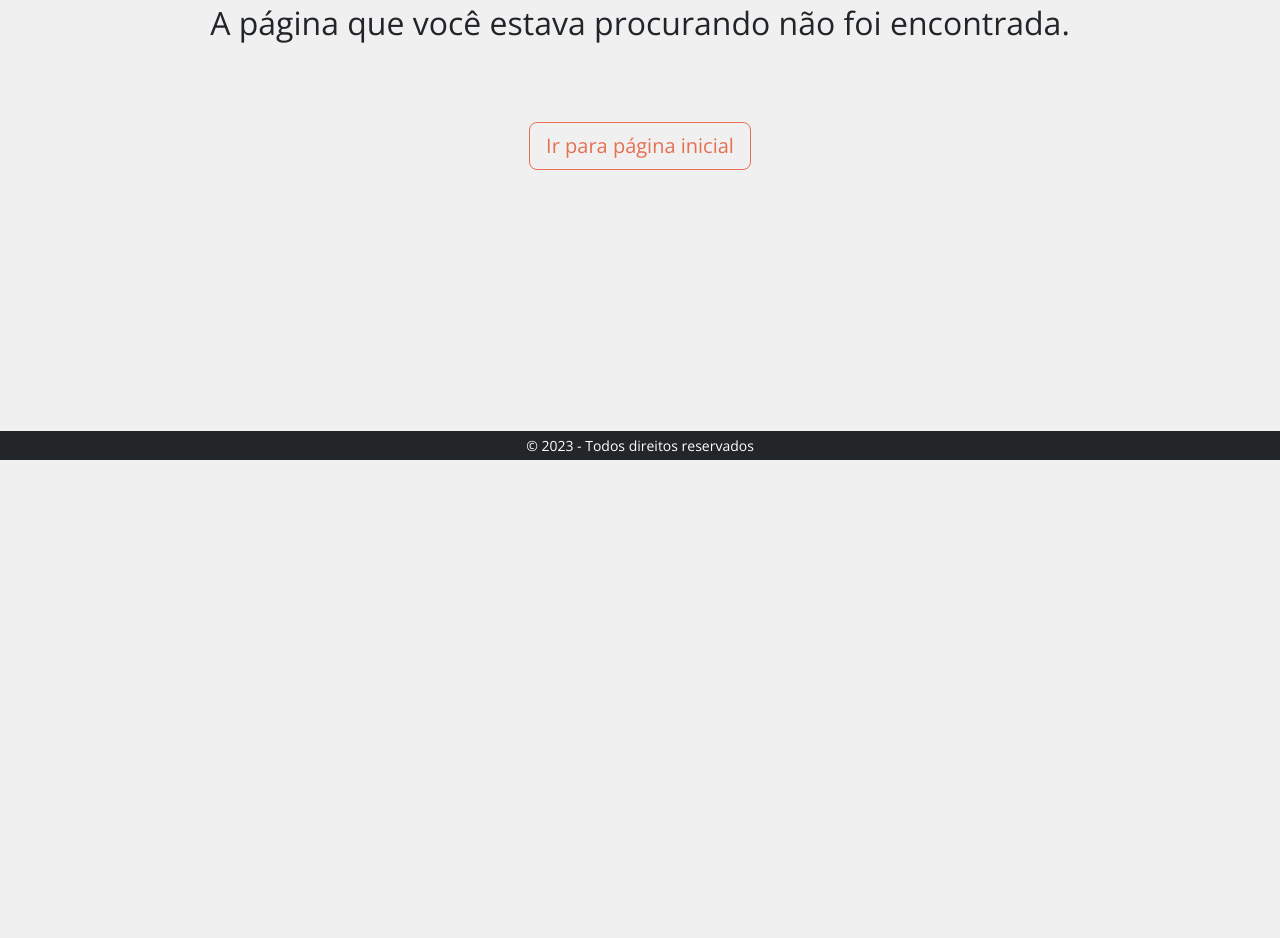
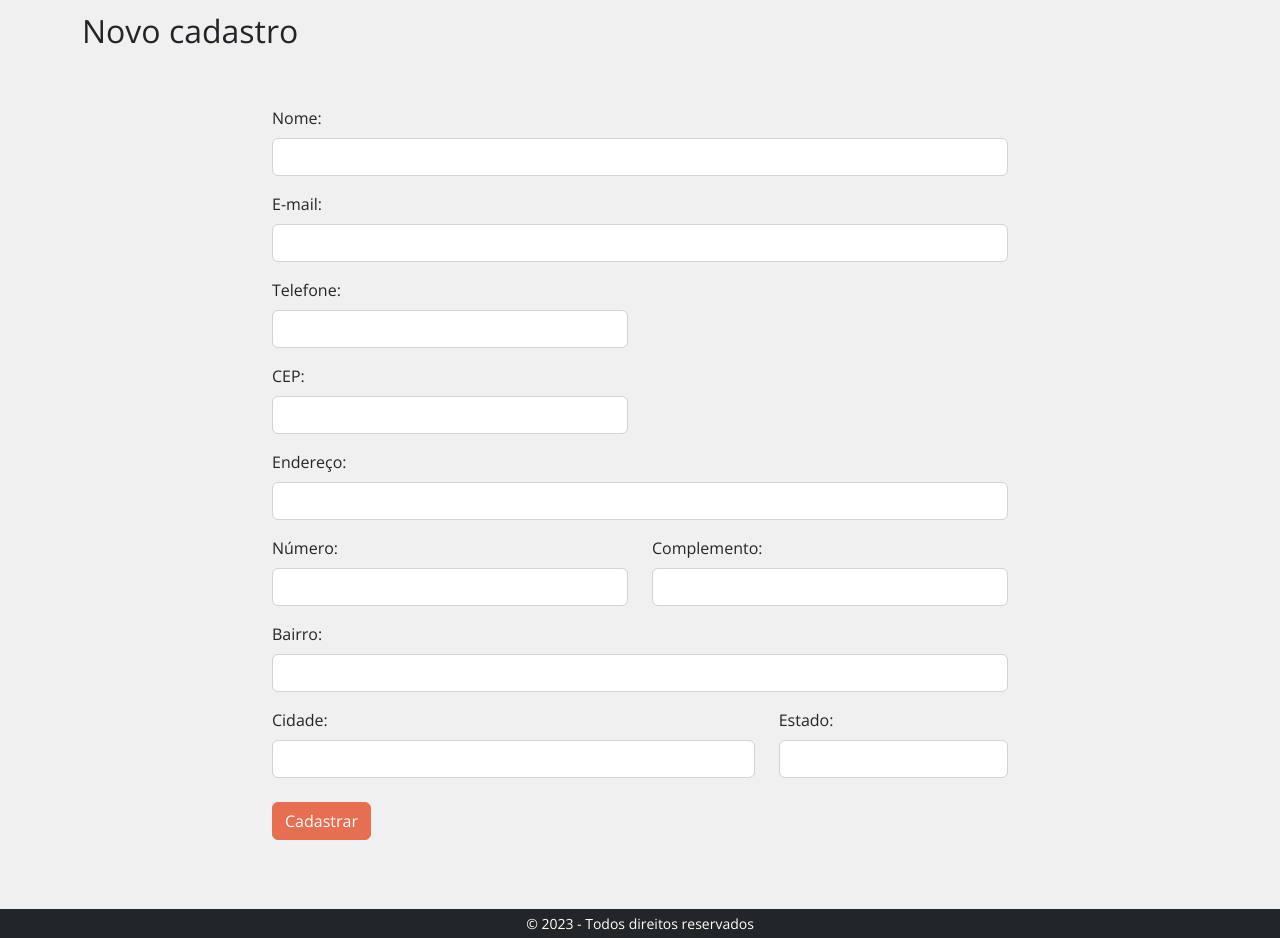
Before and after one commit to Samuel-silva/cadastro-contatos-react, a React (Create React App) app: page /new-register in a window 1280 px wide. Before the commit this address had no page. Shown: the part 340-1278 px from the top of the page. Before the commit the page ends 800 px from the top, so only its background shows below. Built offline with nearby package versions, Linux system fonts and the light colour scheme.

Commit message:
feat - Form new contact and save

```diff
--- a/src/components/NotFoundContacts.jsx
+++ b/src/components/NotFoundContacts.jsx
@@ -18,7 +18,7 @@ function NotFoundContacts(props) {
     btn = <Button
       className="text-white mt-sm-0 mt-2 align-self-end align-self-sm-center"
       variant="success"
-      onClick={() => navigate('/')}
+      onClick={() => navigate('/new-register')}
     >
       <span className="pe-3">Adicionar</span>
       <Icon.PersonPlus size={18} />
--- a/src/index.scss
+++ b/src/index.scss
@@ -22,6 +22,10 @@ body {
   min-width: 320px;
   min-height: 100vh;
 }
+.form-control {
+  background-color: #FFF !important;
+}
+
 
 #root {
   min-height: 100vh;
--- /dev/null
+++ b/src/pages/FormPage.jsx
@@ -0,0 +1,206 @@
+import { useLocation, useNavigate } from "react-router-dom";
+
+import { Breadcrumb, Button, Col, Form, Row } from 'react-bootstrap';
+
+import Footer from "../components/Footer";
+import Header from "../components/Header";
+import Main from "../components/Main";
+import { useEffect, useState } from "react";
+import { useFetchContacts } from '../api/useFetchContacts';
+
+const initialForm = {
+  name: '',
+  email: '',
+  phone: '',
+  zipCode: '',
+  number: '',
+  address: '',
+  complement: '',
+  neighborhood: '',
+  city: '',
+  state: '',
+};
+
+function FormPage(props) {
+  const location = useLocation();
+	const navigate = useNavigate();
+
+  const [formValues, setFormValues] = useState(initialForm);
+  const [validated, setValidated] = useState(false);
+  const [isLoading, setLoading] = useState(false);
+
+  const { erro, loading, axiosFetch } = useFetchContacts();
+
+  const titulo = location.pathname === '/new-register'
+  ? "Novo cadastro" : "Editar cadastro";
+
+  const handleSubmit = (event) => {
+    const form = event.currentTarget;
+    event.preventDefault();
+    event.stopPropagation();
+    setLoading(true);
+
+    if (form.checkValidity() === true) {
+      createContact(formValues)
+    }
+
+    setValidated(true);
+  };
+
+  function updateInput(value, key) {
+    setFormValues({...formValues, [key]: value});
+  }
+
+  function createContact(formData) {
+    axiosFetch({
+      method: 'post',
+      payload: formData,
+    })
+  }
+
+  useEffect(() => {
+    if (!loading && !erro) {
+      setLoading(false);
+    }
+  }, [erro, loading]);
+
+  return (
+    <>
+			<Header />
+			<Main>
+        <Breadcrumb className="pt-2">
+          <Breadcrumb.Item onClick={() => navigate('/')}>Home</Breadcrumb.Item>
+          <Breadcrumb.Item active>{ titulo }</Breadcrumb.Item>
+        </Breadcrumb>
+        <h2 className="pt-2">{ titulo }</h2>
+
+        <Row className="justify-content-center pt-5">
+          <Col md={8}>
+            <Form noValidate validated={validated} onSubmit={handleSubmit}>
+              <Form.Group>
+                <Form.Label>Nome:</Form.Label>
+                <Form.Control
+                  type="text"
+                  value={formValues.name}
+                  onChange={e => updateInput(e.target.value, 'name')}
+                  required
+                />
+              </Form.Group>
+              <Form.Group className="mt-3">
+                <Form.Label>E-mail:</Form.Label>
+                <Form.Control
+                  type="email"
+                  value={formValues.email}
+                  onChange={e => updateInput(e.target.value, 'email')}
+                  required
+                />
+              </Form.Group>
+              <Row>
+                <Col md={6}>
+                  <Form.Group className="mt-3">
+                    <Form.Label>Telefone:</Form.Label>
+                    <Form.Control
+                      type="text"
+                      value={formValues.phone}
+                      onChange={e => updateInput(e.target.value, 'phone')}
+                      required
+                    />
+                  </Form.Group>
+                </Col>
+              </Row>
+              <Row>
+                <Col md={6}>
+                  <Form.Group className="mt-3">
+                    <Form.Label>CEP:</Form.Label>
+                    <Form.Control
+                      type="text"
+                      value={formValues.zipCode}
+                      onChange={e => updateInput(e.target.value, 'zipCode')}
+                      required
+                    />
+                  </Form.Group>
+                </Col>
+              </Row>
+              <Form.Group className="mt-3">
+                <Form.Label>Endereço:</Form.Label>
+                <Form.Control
+                  type="text"
+                  value={formValues.address}
+                  onChange={e => updateInput(e.target.value, 'address')}
+                  required
+                />
+              </Form.Group>
+              <Row>
+                <Col md={6}>
+                  <Form.Group className="mt-3">
+                    <Form.Label>Número:</Form.Label>
+                    <Form.Control
+                      type="text"
+                      value={formValues.number}
+                      onChange={e => updateInput(e.target.value, 'number')}
+                      required
+                    />
+                  </Form.Group>
+                </Col>
+                <Col md={6}>
+                  <Form.Group className="mt-3">
+                    <Form.Label>Complemento:</Form.Label>
+                    <Form.Control
+                      type="text"
+                      value={formValues.complement}
+                      onChange={e => updateInput(e.target.value, 'complement')}
+                    />
+                  </Form.Group>
+                </Col>
+              </Row>
+              <Form.Group className="mt-3">
+                <Form.Label>Bairro:</Form.Label>
+                <Form.Control
+                  type="text"
+                  value={formValues.neighborhood}
+                  onChange={e => updateInput(e.target.value, 'neighborhood')}
+                  required
+                />
+              </Form.Group>
+              <Row>
+                <Col md={8}>
+                  <Form.Group className="mt-3">
+                    <Form.Label>Cidade:</Form.Label>
+                    <Form.Control
+                      type="text"
+                      value={formValues.city}
+                      onChange={e => updateInput(e.target.value, 'city')}
+                      required
+                    />
+                  </Form.Group>
+                </Col>
+                <Col md={4}>
+                  <Form.Group className="mt-3">
+                    <Form.Label>Estado:</Form.Label>
+                    <Form.Control
+                      type="text"
+                      value={formValues.state}
+                      onChange={e => updateInput(e.target.value, 'state')}
+                      required
+                    />
+                  </Form.Group>
+                </Col>
+              </Row>
+              <Button
+                className="mt-4"
+                type="submit"
+                variant="primary"
+                disabled={isLoading}
+              >
+                {isLoading ? 'Salvando…' : 'Cadastrar'}
+              </Button>
+            </Form>
+          </Col>
+        </Row>
+			</Main>
+			<Footer />
+		</>
+  )
+}
+
+export default FormPage;
--- a/src/pages/Home.jsx
+++ b/src/pages/Home.jsx
@@ -20,7 +20,7 @@ function Home(props) {
 		<Button
 			className="text-white mt-sm-0 mt-2 align-self-end align-self-sm-center"
 			variant="success"
-			onClick={() => navigate('/')}
+			onClick={() => navigate('/new-register')}
 		>
 			<span className="pe-3">Adicionar</span>
 			<PersonPlus size={18} />
--- a/src/routes/index.js
+++ b/src/routes/index.js
@@ -3,11 +3,13 @@ import { Routes, Route } from "react-router-dom";
 
 import Home from "../pages/Home";
 import PageNotFound from "../pages/PageNotFound";
+import FormPage from "../pages/FormPage";
 
 export default function MainRoutes() {
 	return (
 		<Routes>
 			<Route path="/" element={<Home />} />
+			<Route path="/new-register" element={<FormPage />} />
 			<Route path="*" element={<PageNotFound />} />
 		</Routes>
 	);
```
